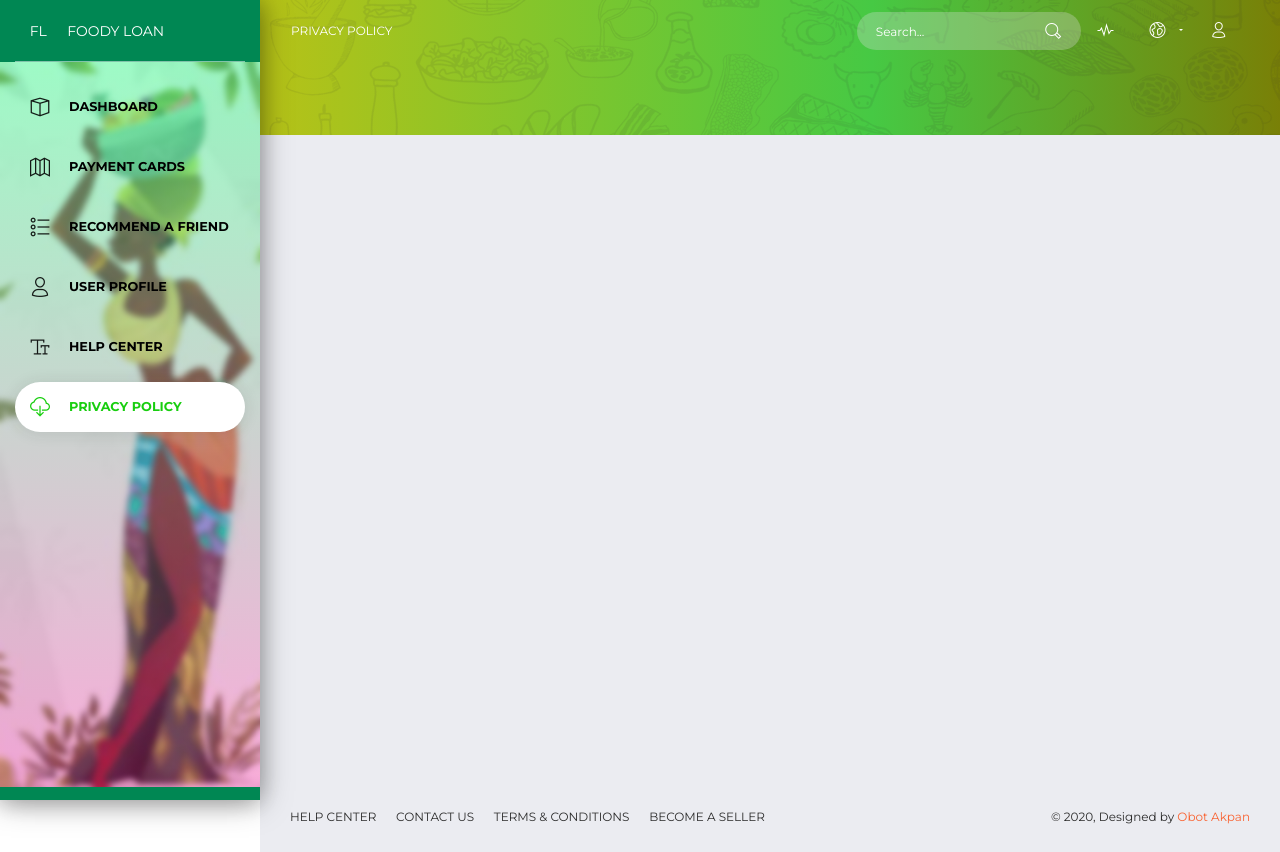
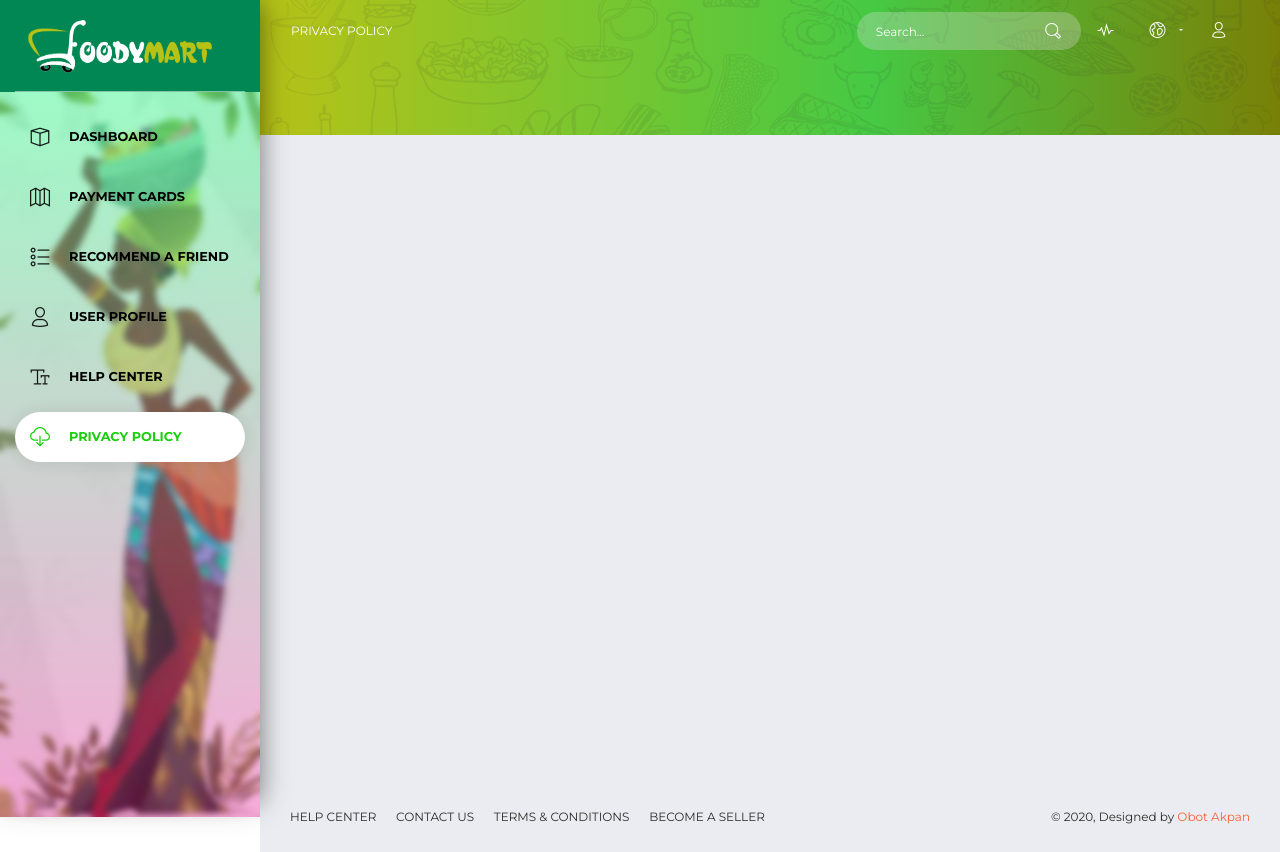
Before and after one commit to Foodyloan/foodyloan, a plain HTML site: page Pages/Privacy policy.html in a window 1280 px wide. Drawn offline with Linux system fonts and the light colour scheme; files whose address does not match are found by name.

Commit message:
Update Privacy policy.html

```diff
--- a/Pages/Privacy policy.html
+++ b/Pages/Privacy policy.html
@@ -24,11 +24,8 @@
         Tip 1: You can change the color of the sidebar using: data-color="blue | green | orange | red | yellow"
     -->
             <div class="logo">
-                <a href="#" class="simple-text logo-mini">
-                    FL
-                </a>
                 <a href="#" class="simple-text logo-normal">
-                    Foody Loan
+                   <img src="../assets/img/newlogo.png" width="220px" height="60px" alt="FOODYMART">
                 </a>
             </div>
             <div class="sidebar-wrapper">
```
